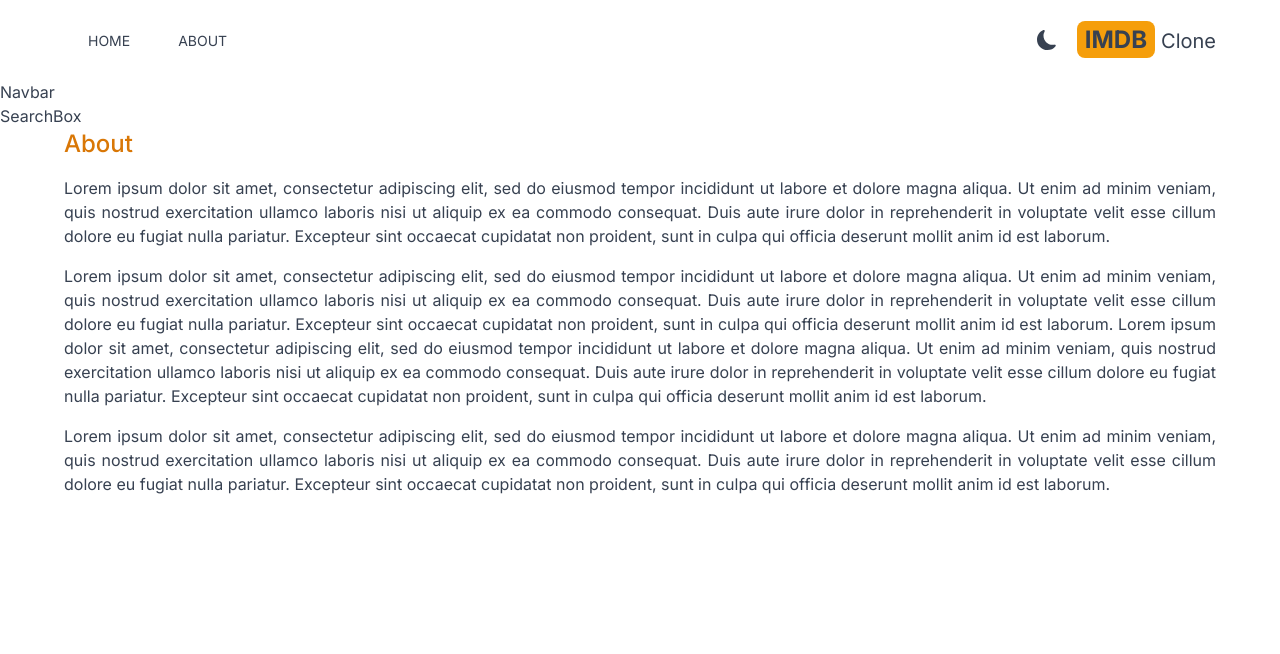
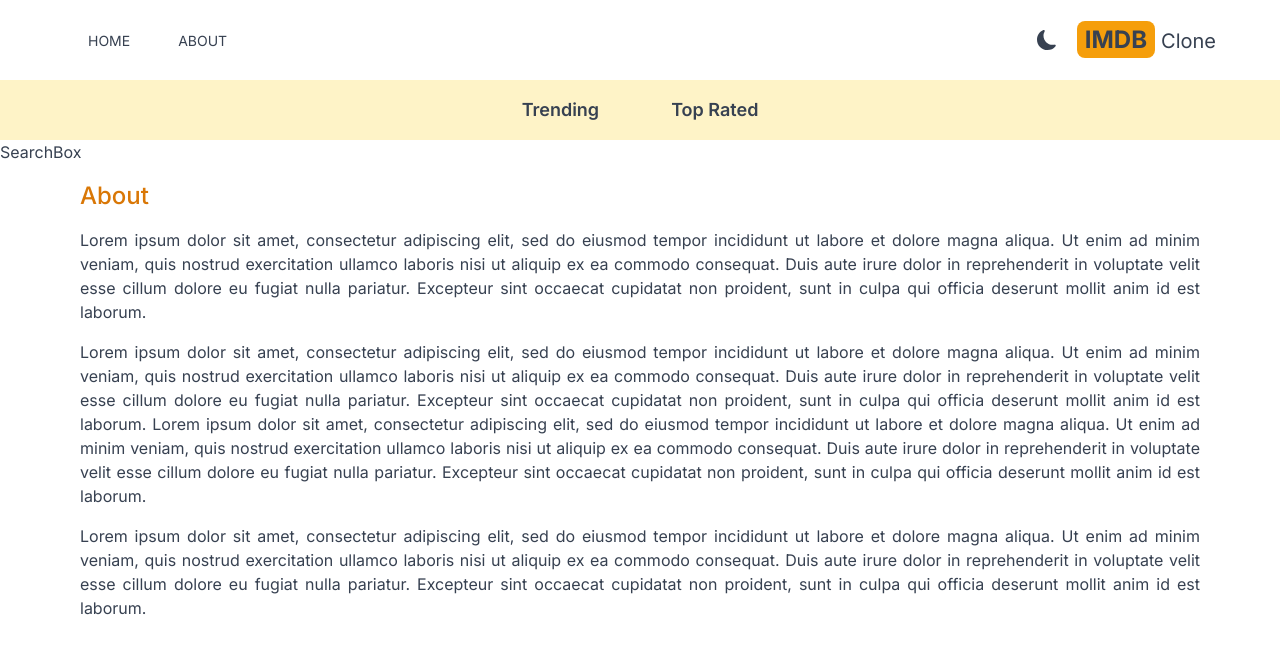
Before and after one commit to liebe-developing/imdb-clone, a Next.js app: page /about in a window 1280 px wide. Shown: the top 654 px of the page. Built offline with nearby package versions, Linux system fonts and the light colour scheme.

Commit message:
create navbar component

```diff
--- a/app/about/page.jsx
+++ b/app/about/page.jsx
@@ -2,7 +2,7 @@
 
 const About = () => {
   return (
-    <div className="max-w-6xl mx-auto space-y-4 text-justify">
+    <div className="max-w-6xl mx-auto space-y-4 text-justify p-4">
       <h1 className="text-2xl font-medium text-amber-600 ">About</h1>
       <p>
         Lorem ipsum dolor sit amet, consectetur adipiscing elit, sed do eiusmod
--- a/components/Navbar.jsx
+++ b/components/Navbar.jsx
@@ -1,9 +1,13 @@
-import React from 'react'
+import React from "react";
+import NavbarItem from "./NavbarItem";
 
 const Navbar = () => {
   return (
-    <div>Navbar</div>
-  )
-}
+    <div className="flex items-center justify-center space-x-6 dark:bg-gray-600 bg-amber-100 lg:text-lg p-4">
+      <NavbarItem title="Trending" param="fetchTrending" />
+      <NavbarItem title="Top Rated" param="fetchTopRated" />
+    </div>
+  );
+};
 
-export default Navbar
+export default Navbar;
--- /dev/null
+++ b/components/NavbarItem.jsx
@@ -0,0 +1,25 @@
+"use client";
+
+import Link from "next/link";
+import { useSearchParams } from "next/navigation";
+
+const NavbarItem = ({ title, param }) => {
+  const searchParams = useSearchParams();
+  const genre = searchParams.get("genre");
+  return (
+    <div>
+      <Link
+        href={`/?genre=${param}`}
+        className={`m-4 hover:text-amber-600 font-semibold p-2 ${
+          genre &&
+          genre === param &&
+          "underline underline-offset-8 decoration-4 decoration-amber-500 rounded-lg"
+        }`}
+      >
+        {title}
+      </Link>
+    </div>
+  );
+};
+
+export default NavbarItem;
```
